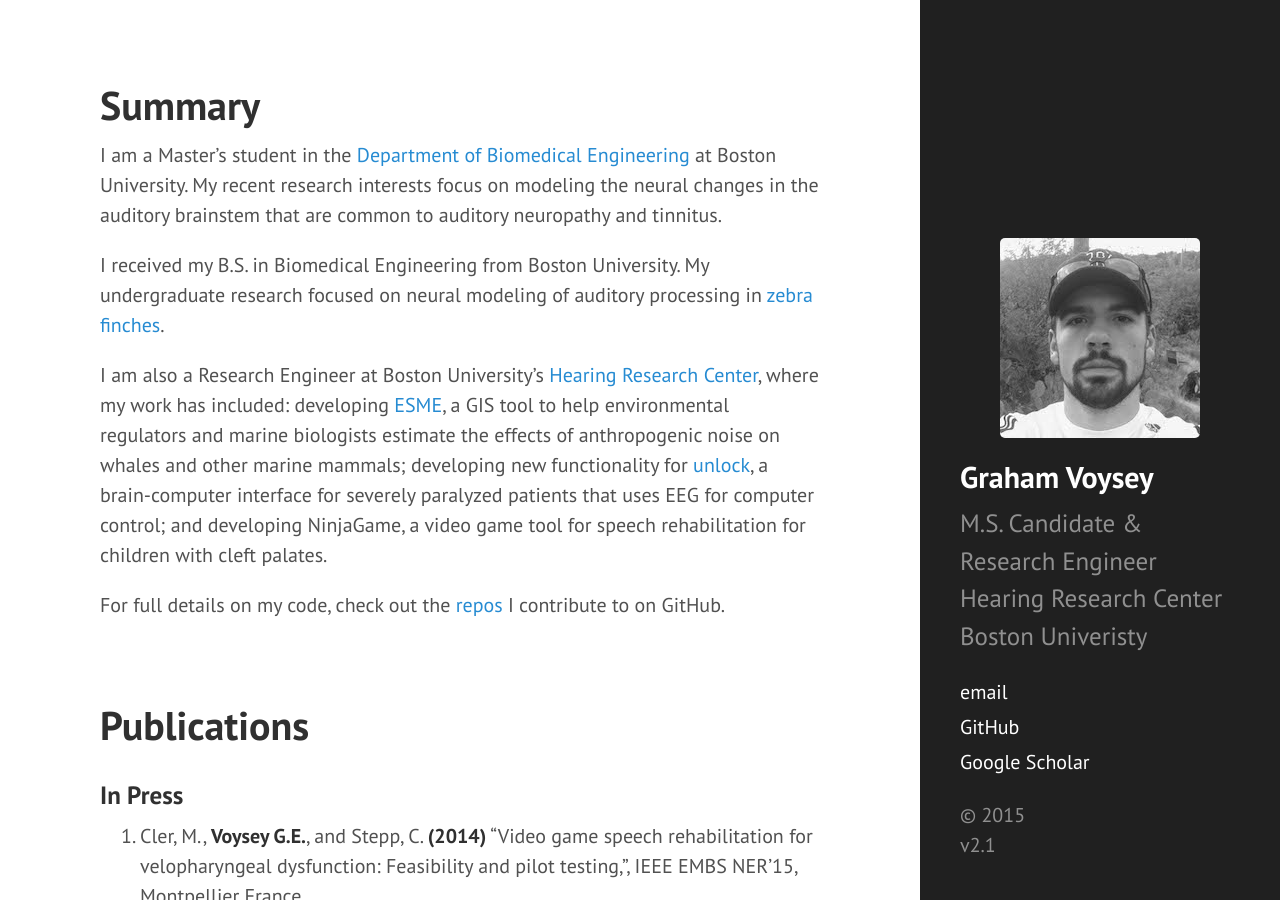
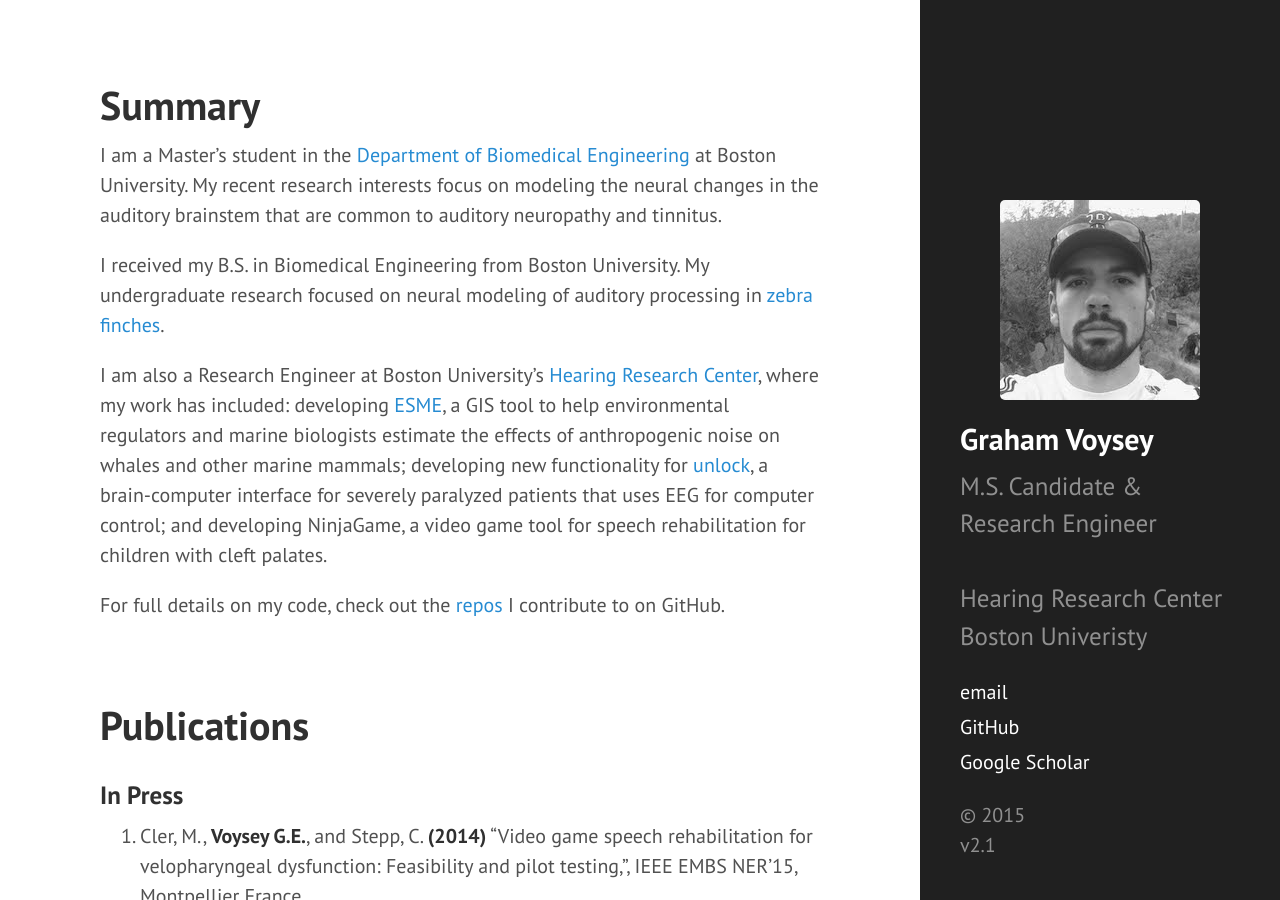
Before and after one commit to gvoysey/gvoysey.github.io, a Jekyll site: the page built from index.html, in a window 1280 px wide and 900 px high. Built offline with Jekyll 4.4.1, drawn with Linux system fonts in a browser that asks for light colours; Markdown is read by kramdown in place of the engine named in the settings; the list of posts is cut into pages by our own code.

```diff
--- a/_config.yml
+++ b/_config.yml
@@ -9,7 +9,7 @@ relative_permalinks: true
 # Setup
 title:            Graham Voysey
 #tagline:          ''
-description:      'M.S. Candidate & <br/> Research Engineer <br/> Hearing Research Center <br/> Boston Univeristy'
+description:      'M.S. Candidate & <br/> Research Engineer <br/>  <br/> Hearing Research Center <br/> Boston Univeristy'
 url:              http://gvoysey.github.io
 baseurl:          /
 
```
